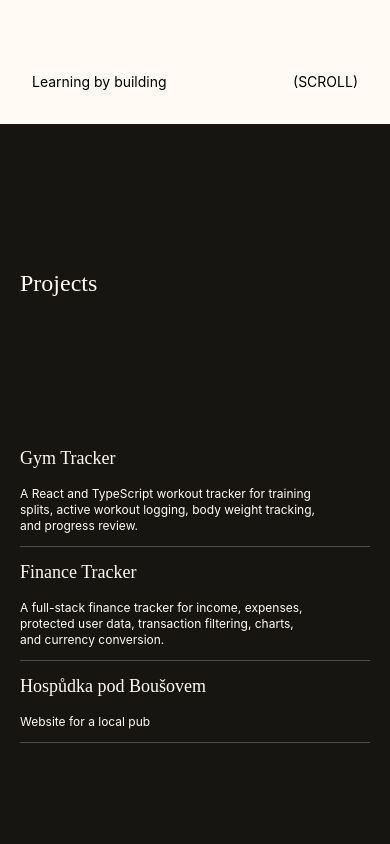
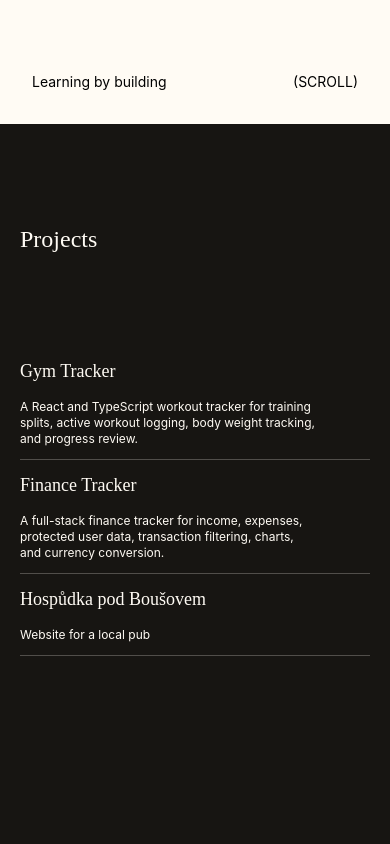
Before and after one commit to Luan2118/portfolio-v2, a React (Vite) app: page / in a window 390 px wide. Shown: the part 720-1564 px from the top of the page. Built offline with nearby package versions, Linux system fonts and the light colour scheme.

Commit message:
fix: homepage responsive design

```diff
--- a/src/pages/Homepage/sections/Hero.tsx
+++ b/src/pages/Homepage/sections/Hero.tsx
@@ -10,7 +10,7 @@ function Hero() {
   }
 
   return (
-    <div id="hero" className="h-screen bg-[#FFFBF4] flex flex-col justify-between p-8 font-[Inter] ">
+    <div id="hero" className="min-h-svh bg-[#FFFBF4] flex flex-col justify-between p-8 font-[Inter] ">
 
       <aside
         className="fixed top-8 left-8 right-8 l grid grid-cols-2 items-center sm:grid-cols-3 text-[#D4D4D4] mix-blend-difference antialiased ">
--- a/src/pages/Homepage/sections/Projects/Projects.tsx
+++ b/src/pages/Homepage/sections/Projects/Projects.tsx
@@ -3,7 +3,7 @@ import ProjectCard from "./components/ProjectCard";
 
 function Projects() {
   return (
-    <div id="projects" className="bg-[#171512] text-[#FFFBF4] h-screen flex flex-col p-5 xl:px-15 2xl:px-60 2xl:py-10">
+    <div id="projects" className="bg-[#171512] text-[#FFFBF4] min-h-svh flex flex-col p-5 xl:px-15 2xl:px-60 2xl:py-10">
 
       <div className="flex flex-1 mt-3">
         <p className="text-[clamp(24px,6vw,60px)] leading-none font-[Judson] self-center">Projects</p>
```
